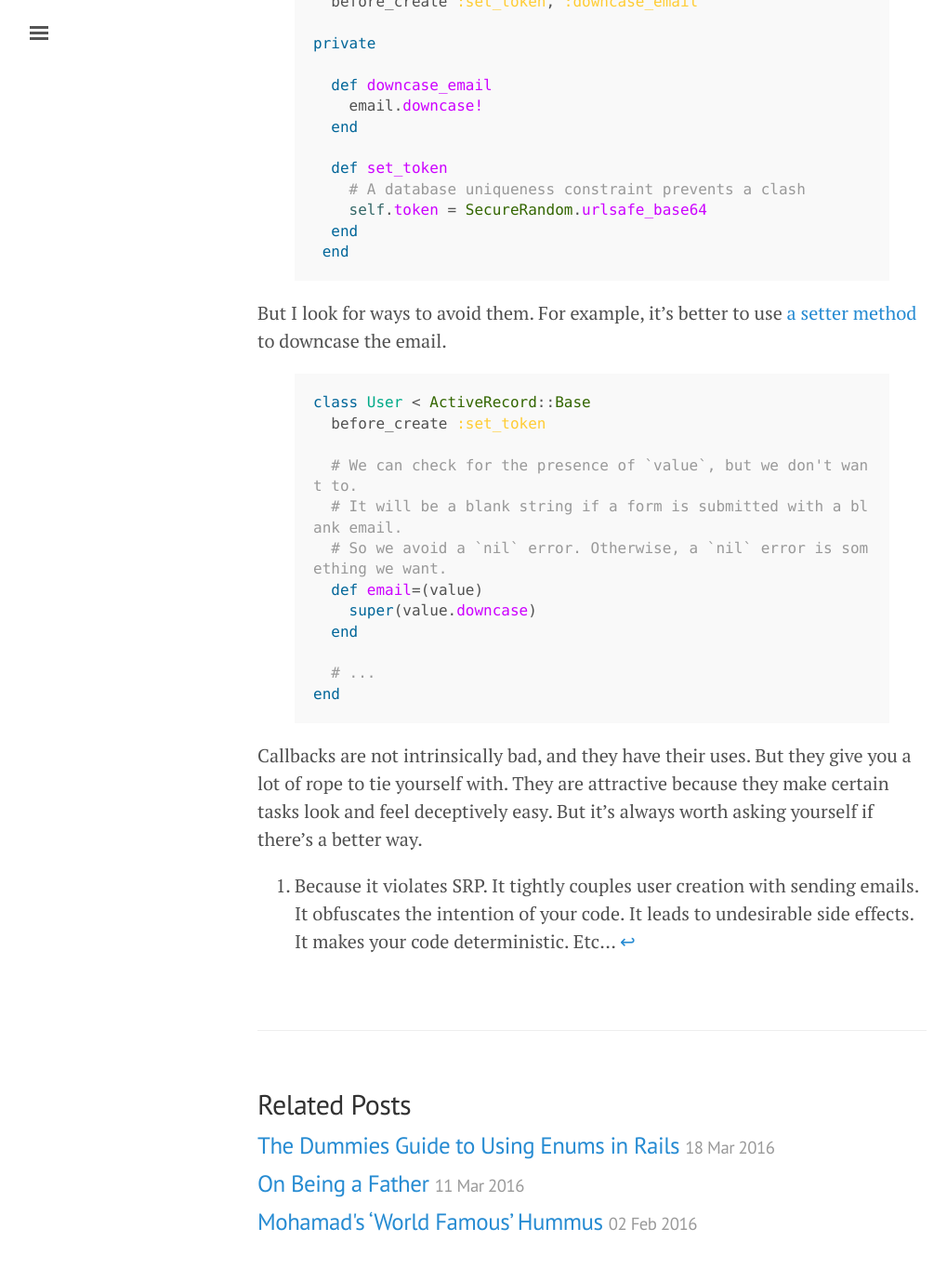
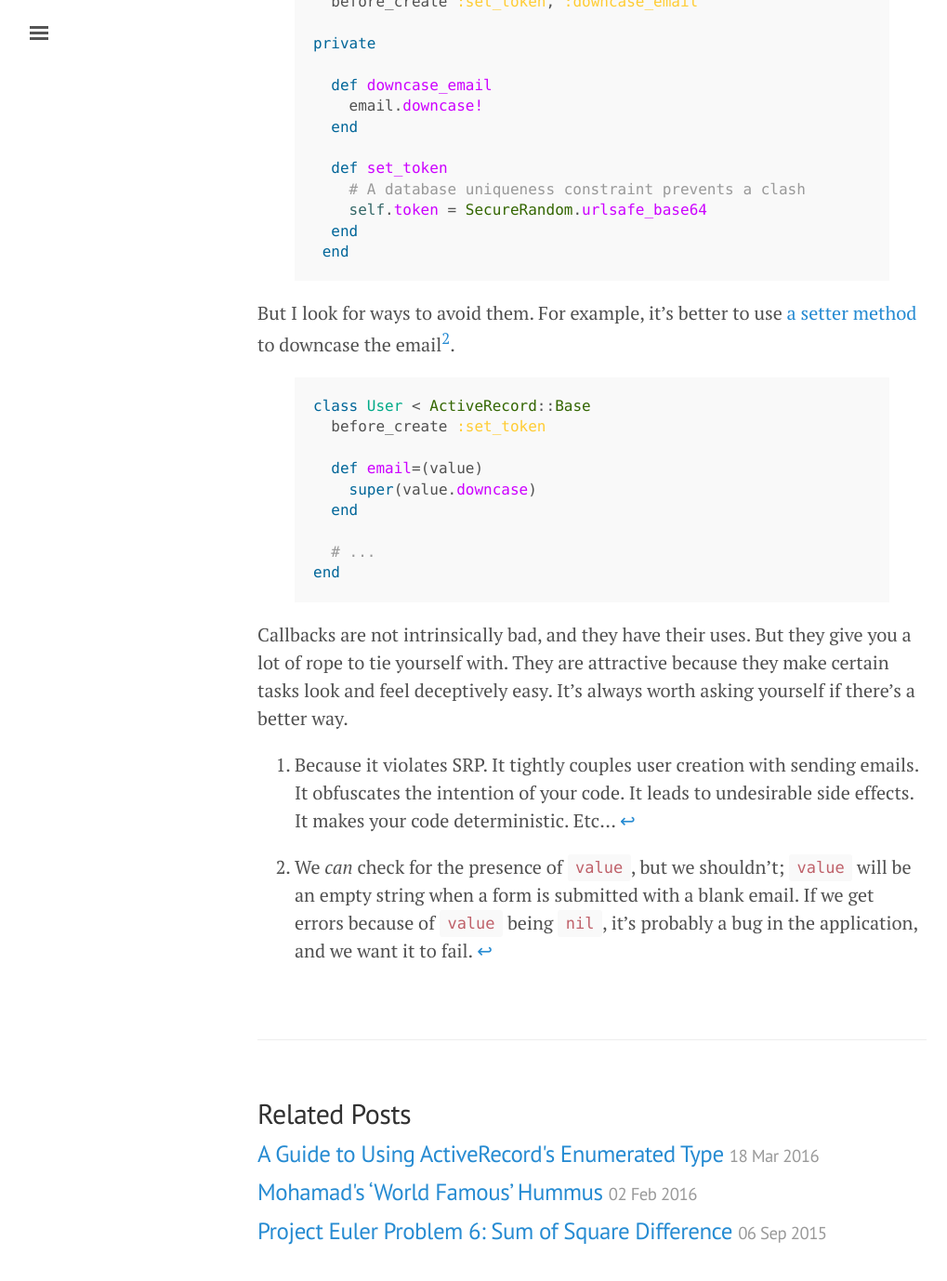
Before and after one commit to abitdodgy/blog, a Jekyll site: the page built from _posts/2015-09-20-four-alternatives-to-using-activerecord-callbacks-and-observers.md, in a window 1280 px wide and 1400 px high, scrolled down 4961 px. Shown: the top 1378 px of the window at 93% size, without its empty margins (3-1022 px from the left). Built offline with Jekyll 4.4.1, drawn with Linux system fonts in a browser that asks for light colours; some of the changed text lies outside the part shown.

Commit message:
clean up

```diff
--- a/_posts/2015-09-20-four-alternatives-to-using-activerecord-callbacks-and-observers.md
+++ b/_posts/2015-09-20-four-alternatives-to-using-activerecord-callbacks-and-observers.md
@@ -1,6 +1,6 @@
 ---
 layout: post
-title: Four alternatives to using ActiveRecord Callbacks and Observers
+title: Four Alternatives to Using ActiveRecord Callbacks and Observers
 ---
 
 Callbacks suck, and many experienced Rails programmers will tell you so. It took me a couple of years to finally understand why, but I did eventually, and I have rarely used them since.
@@ -64,7 +64,7 @@
 end
 {% endhighlight %}
 
-It's not necessary to pass the user as an argument; concerns have access to instance variables in objects they're mixed into. But I prefer to be more explicit than rely on state. Passing the user as an argument defines an explicit contract between the caller and the callee.
+It's not necessary to pass the user as an argument; methods in concerns have access to the state of the objects they're mixed into. But I prefer to be more explicit than rely on state. Passing the user as an argument defines an explicit contract between the caller and the callee.
 
 Here's how we might use it.
 
@@ -142,7 +142,7 @@
 
 ### 4. Use a model method
 
-If you don't find the benefits concerns and service objects attractive, you can replace the callback with a regular method in your model.
+If you don't find the benefits of using concerns and service objects compelling, you can replace callbacks with vanilla methods in your model.
 
 {% highlight ruby %}
 class User < ActiveRecord::Base
@@ -168,7 +168,7 @@
 end
 {% endhighlight %}
 
-Although this is an improvement on callbacks, I don't like it. In my opinion, an ActiveRecord model should be responsible for its persistence and internal business logic. It should not concern itself with sending e-mails.
+I'm not a fan of this approach, even if it's an improvement on callbacks. In my opinion, an ActiveRecord model should be responsible for its persistence and internal business logic only. It should not concern itself with sending e-mails.
 
 ## When do I use callbacks?
 
@@ -191,15 +191,12 @@
  end
 {% endhighlight %}
 
-But I look for ways to avoid them. For example, it's better to use [a setter method][2] to downcase the email.
+But I look for ways to avoid them. For example, it's better to use [a setter method][2] to downcase the email[^2].
 
 {% highlight ruby %}
 class User < ActiveRecord::Base
   before_create :set_token
 
-  # We can check for the presence of `value`, but we don't want to.
-  # It will be a blank string if a form is submitted with a blank email.
-  # So we avoid a `nil` error. Otherwise, a `nil` error is something we want.
   def email=(value)
     super(value.downcase)
   end
@@ -208,9 +205,10 @@
 end
 {% endhighlight %}
 
-Callbacks are not intrinsically bad, and they have their uses. But they give you a lot of rope to tie yourself with. They are attractive because they make certain tasks look and feel deceptively easy. But it's always worth asking yourself if there's a better way.
+Callbacks are not intrinsically bad, and they have their uses. But they give you a lot of rope to tie yourself with. They are attractive because they make certain tasks look and feel deceptively easy. It's always worth asking yourself if there's a better way.
 
 [1]: https://en.wikipedia.org/wiki/Single_responsibility_principle
 [2]: https://github.com/rails/rails/pull/19787/files
 
- [^1]: Because it violates SRP. It tightly couples user creation with sending emails. It obfuscates the intention of your code. It leads to undesirable side effects. It makes your code deterministic. Etc...
+[^1]: Because it violates SRP. It tightly couples user creation with sending emails. It obfuscates the intention of your code. It leads to undesirable side effects. It makes your code deterministic. Etc...
+[^2]: We *can* check for the presence of `value`, but we shouldn't; `value` will be an empty string when a form is submitted with a blank email. If we get errors because of `value` being `nil`, it's probably a bug in the application, and we want it to fail.
--- a/_posts/2016-03-18-dummies-guide-to-using-enums-in-rails.md
+++ b/_posts/2016-03-18-a-guide-to-using-activerecords-enumerated-type.md
@@ -1,6 +1,6 @@
 ---
 layout: post
-title: The Dummies Guide to Using Enums in Rails
+title: A Guide to Using ActiveRecord's Enumerated Type
 ---
 
 I've used ActiveRecord's built in enumerated type a lot since it was introduced in Rails 4.1. Although it's getting a facelift in Rails 5, there are still plenty of gotchas to look out for.
```
Also changed, not shown: _posts/2015-08-30-adding-a-dynamic-maintenance-mode-to-your-rails-app.md (renamed from _posts/2015-08-30-adding-a-dynamic-maintenance-mode-for-your-rails-app.md, +1 -1 lines), _posts/2015-09-06-project-euler-problem-6-sum-of-square-difference.md (renamed from _posts/2015-09-06-project-euler-problem-6.md, +1 -1 lines), _drafts/--2016-03-11-on-being-a-father.md (renamed from _posts/2016-03-11-on-being-a-father.md).
